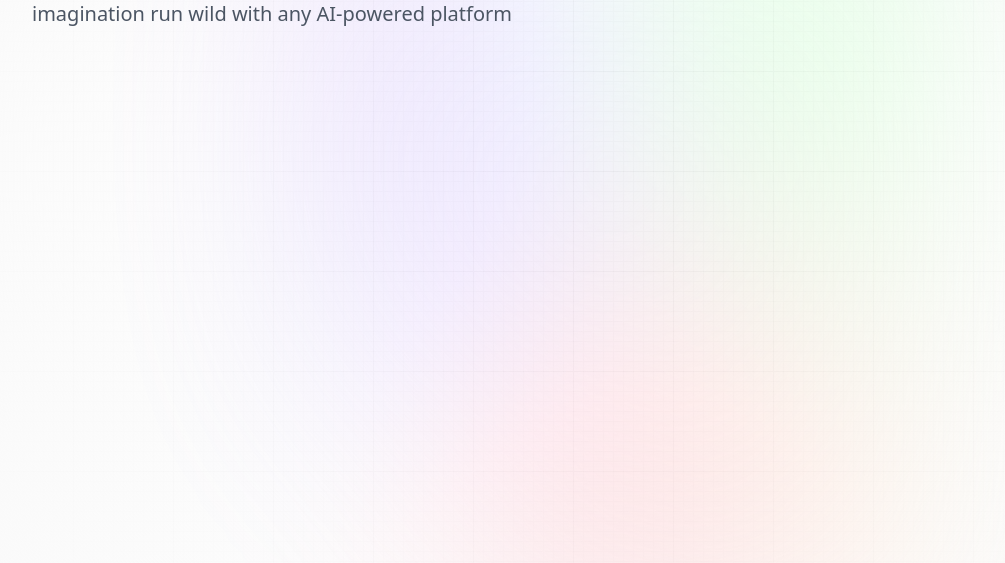
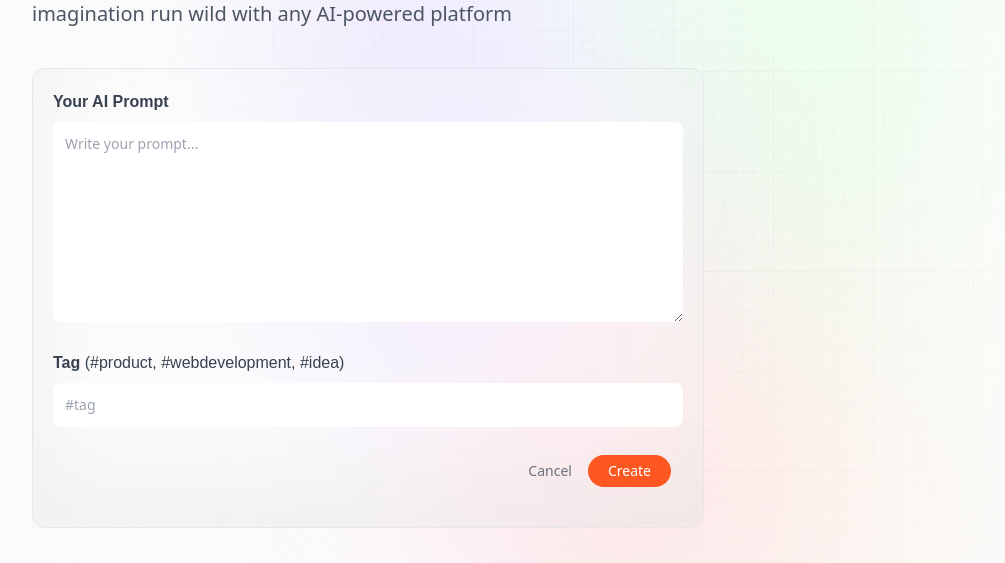
Before and after one commit to DEZester/next13-project, a Next.js app: page /create-prompt in a window 1280 px wide. Shown: the part 234-797 px from the top of the page, without its empty margins (32-1037 px from the left). Built offline with nearby package versions, Linux system fonts and the light colour scheme; no server answers.

Commit message:
Create prompt on front and back

```diff
--- /dev/null
+++ b/app/api/prompt/new/route.js
@@ -0,0 +1,16 @@
+import {connectToDB} from '@utils/database'
+import Prompt from "@models/prompt";
+
+export const POST = async (req) => {
+  const {userId, prompt, tag} = await req.json()
+
+  try {
+    await connectToDB();
+    const newPrompt = new Prompt({creator: userId, prompt, tag});
+
+    await newPrompt.save();
+    return new Response(JSON.stringify(newPrompt), {status: 201})
+  } catch (error) {
+    return new Response("Failed to create a new prompt", {status: 500});
+  }
+}
--- a/app/create-prompt/page.jsx
+++ b/app/create-prompt/page.jsx
@@ -2,16 +2,44 @@
 
 import {useState} from 'react'
 import {useSession} from "next-auth/react";
-import { useRouter} from "next/navigation";
+import {useRouter} from "next/navigation";
 
 import Form from '@components/Form'
 
 const CreatePrompt = () => {
+  const router = useRouter()
+  const {data: session} = useSession();
+
   const [submitting, setSubmitting] = useState(false);
   const [post, setPost] = useState({
     prompt: '',
     tag: ''
   });
+
+  const createPrompt = async (e) => {
+    e.preventDefault()
+
+    setSubmitting(true)
+    try {
+      const response = await fetch("/api/prompt/new", {
+        method: "POST",
+        body: JSON.stringify({
+          prompt: post.prompt,
+          userId: session?.user.id,
+          tag: post.tag,
+        }),
+      });
+
+      if (response.ok) {
+        router.push('/')
+      }
+
+    } catch (error) {
+      console.log(error)
+    } finally {
+      setSubmitting(false)
+    }
+  }
 
   return (
     <Form
@@ -19,7 +47,7 @@
       post={post}
       setPost={setPost}
       submitting={submitting}
-			handleSubmit={() => {}}
+      handleSubmit={(e) => createPrompt(e)}
 
     />
   )
--- a/components/Form.jsx
+++ b/components/Form.jsx
@@ -9,6 +9,46 @@
 				{type} and share amazing prompts with the world, and let your
 				imagination run wild with any AI-powered platform
 			</p>
+
+			<form onSubmit={handleSubmit} className='mt-10 w-full max-w-2xl flex flex-col gap-7 glassmorphism'>
+				<label >
+					<span className='font-satoshi font-semibold text-base text-gray-700'>
+						Your AI Prompt
+					</span>
+
+					<textarea value={post.prompt}
+					onChange={(e) => setPost({...post, prompt: e.target.value})}
+				    placeholder='Write your prompt...'
+					required
+					className='form_textarea'
+					/>
+				</label>
+
+				<label >
+					<span className='font-satoshi font-semibold text-base text-gray-700'>
+						Tag {` `}
+						<span className='font-normal'>(#product, #webdevelopment, #idea)</span>
+					</span>
+
+					<input value={post.tag}
+					onChange={(e) => setPost({...post, tag: e.target.value})}
+				    placeholder='#tag'
+					required
+					className='form_input'
+					/>
+				</label>
+
+				<div className="flex-end mx-3 mb-5 gap-4">
+					<Link href='/' className='text-gray-500 text-sm'>
+						Cancel
+					</Link>
+
+					<button type='submit' disabled={submitting} className='px-5 py-1.5 text-sm bg-primary-orange rounded-full text-white'>
+						{submitting ? `${type}...` : type}
+					</button>
+				</div>
+
+			</form>
 		</section>
 	)
 }
--- /dev/null
+++ b/models/prompt.js
@@ -0,0 +1,20 @@
+import {Schema, model, models} from 'mongoose';
+
+const PromptSchema = new Schema({
+  creator: {
+    type: Schema.Types.ObjectId,
+    ref: 'User',
+  },
+  prompt: {
+    type: String,
+    required: [true, 'Prompt is required.'],
+  },
+  tag: {
+    type: String,
+    required: [true, 'Tag is required.'],
+  }
+});
+
+const Prompt = models.Prompt || model('Prompt', PromptSchema);
+
+export default Prompt;
```
Lines whose indentation alone changed are shown as unchanged.
